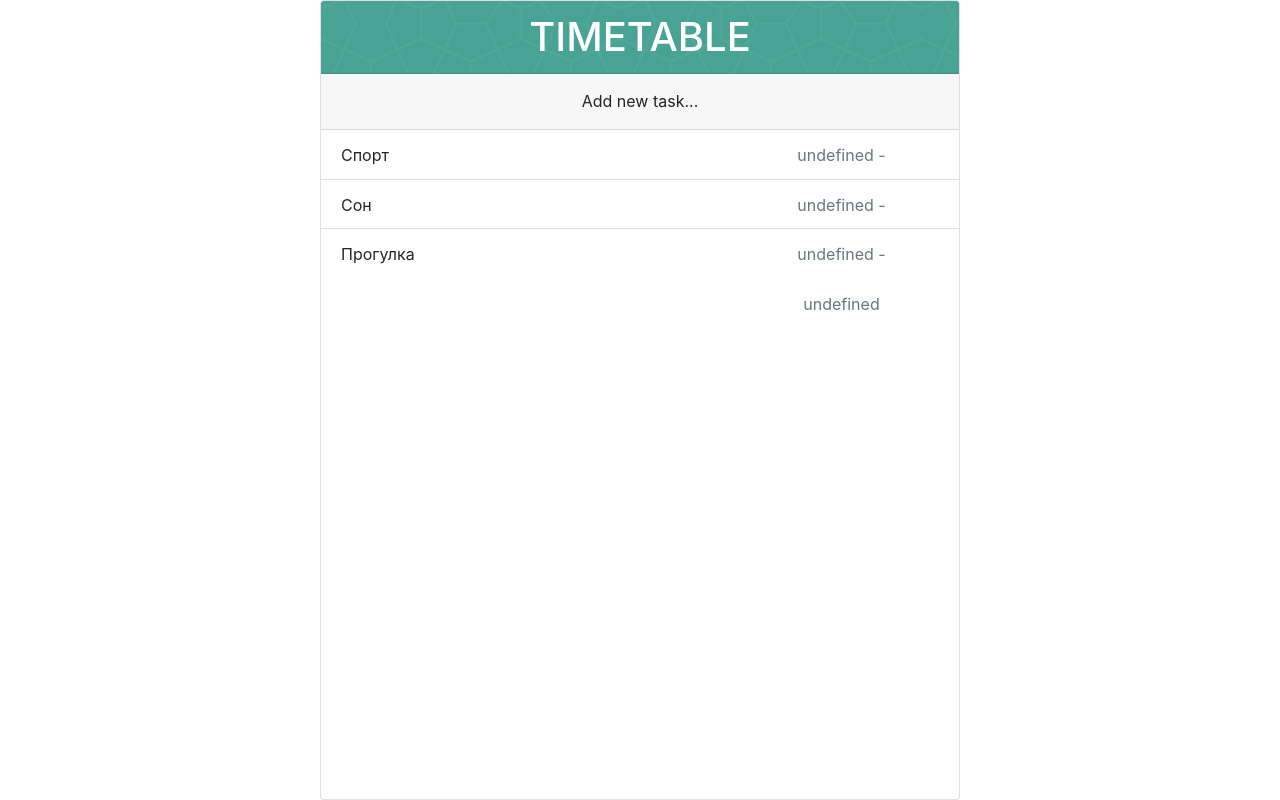
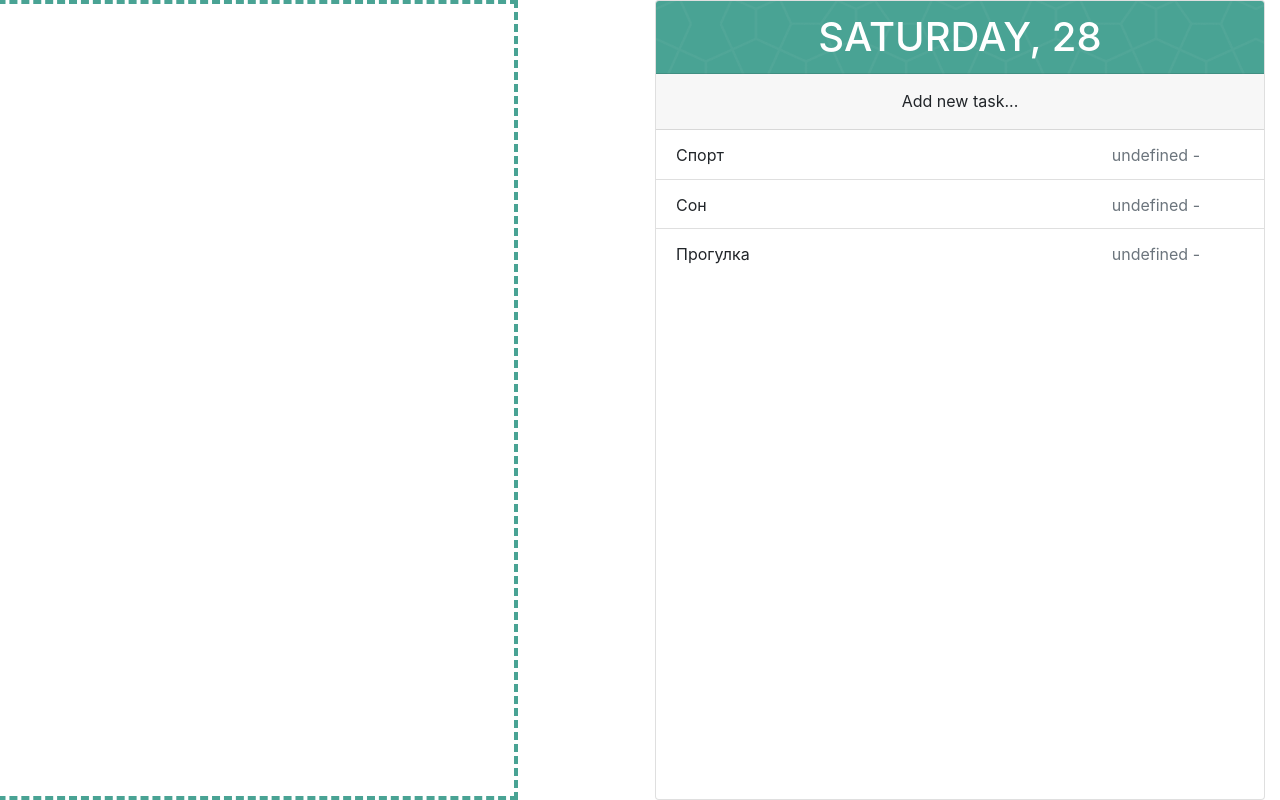
Before and after one commit to seeyouguys/timetable-app, a plain HTML site: page index.html in a window 1280 px wide. Drawn offline with nearby package versions, Linux system fonts and the light colour scheme.

Commit message:
create page layout

```diff
--- a/css/style.css
+++ b/css/style.css
@@ -11,8 +11,21 @@
 	margin: 0;
 }
 #timetable {
-	width: 40rem;
+	min-width: 37rem;
+	max-width: 40rem;
 	height: 100vh;
+}
+
+.list-group-item {
+	overflow: hidden;
+}
+
+#clock {
+	border: #49a394 dashed 4px;
+	min-width: 37rem;
+	max-width: 40rem;
+	height: 100vh;
+	float: right;
 }
 
 .hidden {
--- a/index.html
+++ b/index.html
@@ -12,11 +12,18 @@
 <body>
 
 	<!-- List of tasks -->
+	<div class="container-fluid">
+		<div class="row">
+		<div class="col-sm-5">
+			<div id="clock">
 
-	<div id="timetable" class="mx-auto card">
+			</div>
+		</div>
+		<div class="offset-lg-1 col-sm-6">
+			<div id="timetable" class="card">
 
 				<div class="card-header cute-bg">
-			<h1>TIMETABLE</h1>
+					<h1 id="date">MONDAY, 28</h1>
 				</div>
 
 				<div id="new-task" class="card-header text-center">
@@ -32,7 +39,7 @@
 
 							<div class="col-sm-8">
 								<form id="add-task-form">
-							<input name="text" placeholder="" value="activity" type="text" maxlength="40">
+									<input name="text" autofocus placeholder="" value="activity" type="text" maxlength="40">
 									<input name="time-start" value="13:30"type="time">
 									<input name="time-end" value="14:00"type="time">
 								</form>
@@ -50,6 +57,9 @@
 				<ul id="task-container" class="list-group list-group-flush">
 					<!-- JS rendered tasks go here -->
 		</div>
+		</div>
+	</div>
+	</div>
 
 	<script src="js/moment.min.js"></script>
 	<script src="js/jquery-3.3.1.min.js"></script>
```
Lines whose indentation alone changed are shown as unchanged.
